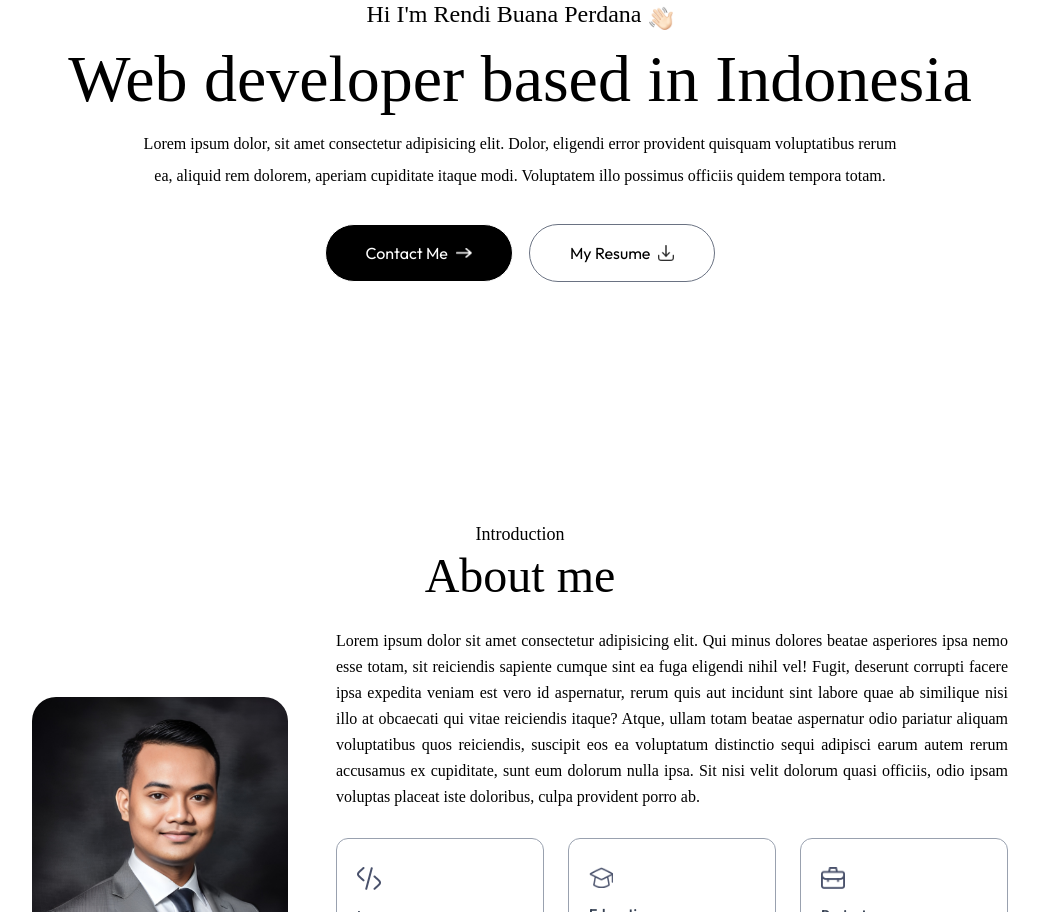
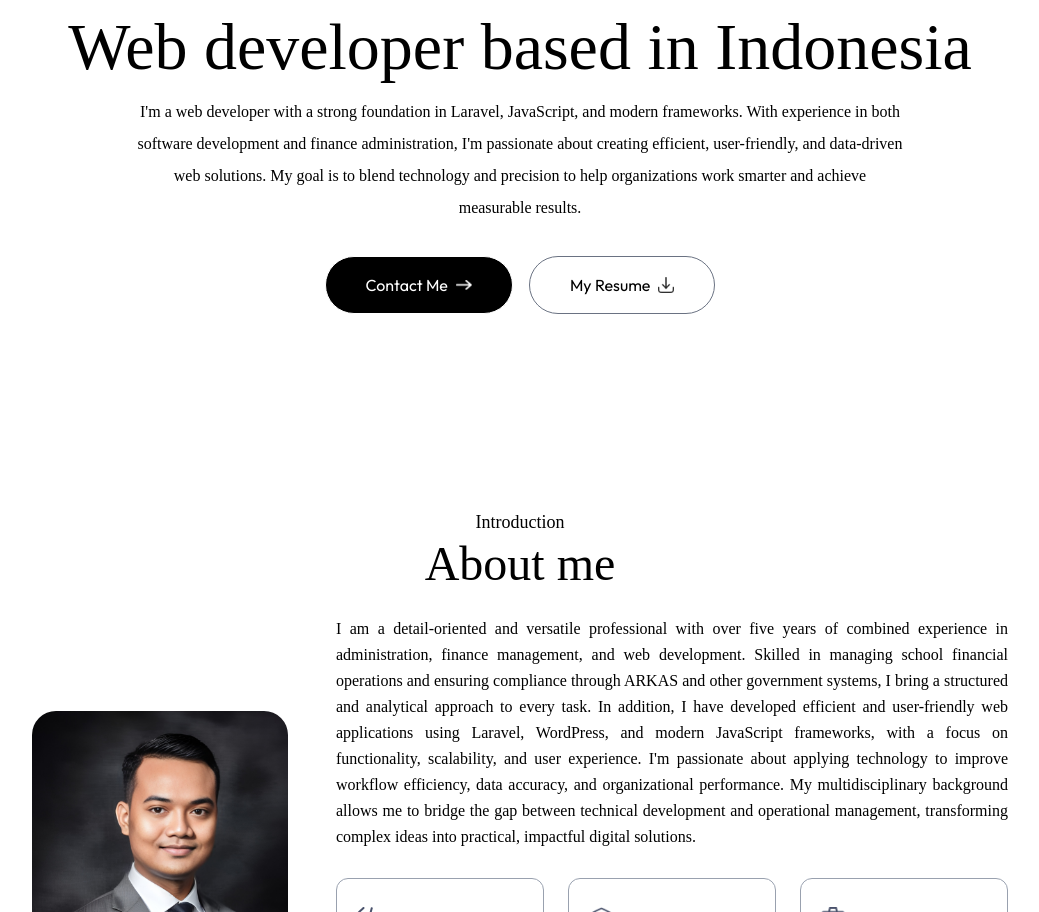
Before and after one commit to rendybp/my-portfolio, a Next.js app: page / in a window 1280 px wide. Shown: the part 360-1272 px from the top of the page, without its empty margins (120-1159 px from the left). Built offline with nearby package versions, Linux system fonts and the light colour scheme; a web font is replaced by a local one.

Commit message:
editing content on header and about me section

```diff
--- a/app/components/About.jsx
+++ b/app/components/About.jsx
@@ -26,7 +26,7 @@ const About = ({isDarkMode}) => {
         initial={{opacity: 0}}
         whileInView={{opacity: 1}}
         transition={{duration: 1}}
-        id='about' className='w-full px-6 lg:px-8 py-10 scroll-mt-20'>
+        id='about' className='w-full px-6 lg:px-8 py-7 2xl:py-10 scroll-mt-20'>
             <div className='mx-auto max-w-6xl'>
                 <motion.h4
                 initial={{opacity: 0, y:-20}}
@@ -43,7 +43,7 @@ const About = ({isDarkMode}) => {
                 initial={{opacity: 0}}
                 whileInView={{opacity: 1}}
                 transition={{duration: 0.8}}
-                className='flex flex-col lg:flex-row items-center justify-center gap-8 lg:gap-12 2xl:gap-20 my-8 lg:my-7 2xl:my-16'>
+                className='flex flex-col lg:flex-row items-center justify-center gap-8 lg:gap-12 2xl:gap-20 my-8 lg:my-7 2xl:my-10'>
                     <motion.div
                     initial={{opacity: 0, scale: 0.9}}
                     whileInView={{opacity: 1, scale: 1}}
@@ -57,7 +57,7 @@ const About = ({isDarkMode}) => {
                     transition={{duration: 0.6, delay:0.8}}
                     className='flex-1 max-w-2xl'>
                         <p className='mb-6 lg:mb-7 2xl:mb-10 font-ovo text-justify leading-relaxed 2xl:leading-loose'>
-                            Lorem ipsum dolor sit amet consectetur adipisicing elit. Qui minus dolores beatae asperiores ipsa nemo esse totam, sit reiciendis sapiente cumque sint ea fuga eligendi nihil vel! Fugit, deserunt corrupti facere ipsa expedita veniam est vero id aspernatur, rerum quis aut incidunt sint labore quae ab similique nisi illo at obcaecati qui vitae reiciendis itaque? Atque, ullam totam beatae aspernatur odio pariatur aliquam voluptatibus quos reiciendis, suscipit eos ea voluptatum distinctio sequi adipisci earum autem rerum accusamus ex cupiditate, sunt eum dolorum nulla ipsa. Sit nisi velit dolorum quasi officiis, odio ipsam voluptas placeat iste doloribus, culpa provident porro ab.
+                            I am a detail-oriented and versatile professional with over five years of combined experience in administration, finance management, and web development. Skilled in managing school financial operations and ensuring compliance through ARKAS and other government systems, I bring a structured and analytical approach to every task. In addition, I have developed efficient and user-friendly web applications using Laravel, WordPress, and modern JavaScript frameworks, with a focus on functionality, scalability, and user experience. I'm passionate about applying technology to improve workflow efficiency, data accuracy, and organizational performance. My multidisciplinary background allows me to bridge the gap between technical development and operational management, transforming complex ideas into practical, impactful digital solutions.
                         </p>
 
                         <motion.ul
--- a/app/components/Footer.jsx
+++ b/app/components/Footer.jsx
@@ -18,7 +18,7 @@ const Footer = ({isDarkMode}) => {
                 <ul className='flex items-center gap-10 justify-center mt-4 sm:mt-0'>
                     <li><a target='_blank' href="https://github.com/rendybp">Github</a></li>
                     <li><a target='_blank' href="https://instagram.com/rend.bp">Instagram</a></li>
-                    <li><a target='_blank' href="https://linkedin.com/in/rendibp-56b388258">Linkedin</a></li>
+                    <li><a target='_blank' href="https://linkedin.com/in/rendi-buana-perdana/">Linkedin</a></li>
                 </ul>
             </div>
         </div>
--- a/app/components/Header.jsx
+++ b/app/components/Header.jsx
@@ -32,7 +32,7 @@ const Header = () => {
             whileInView={{opacity: 1}}
             transition={{duration: 0.6, delay: 0.7}}
             className='max-w-3xl mx-auto font-ovo'>
-                Lorem ipsum dolor, sit amet consectetur adipisicing elit. Dolor, eligendi error provident quisquam voluptatibus rerum ea, aliquid rem dolorem, aperiam cupiditate itaque modi. Voluptatem illo possimus officiis quidem tempora totam.
+                I'm a web developer with a strong foundation in Laravel, JavaScript, and modern frameworks. With experience in both software development and finance administration, I'm passionate about creating efficient, user-friendly, and data-driven web solutions. My goal is to blend technology and precision to help organizations work smarter and achieve measurable results.
             </motion.p>
 
             <div className='flex flex-col sm:flex-row items-center gap-4 mt-4'>
@@ -45,7 +45,7 @@ const Header = () => {
                 initial={{y:30, opacity: 0}}
                 whileInView={{y: 0, opacity: 1}}
                 transition={{duration: 0.6, delay: 1.2}}
-                href="/sample-resume.pdf" download className='px-10 py-3 border rounded-full border-gray-500 flex items-center gap-2 bg-white dark:text-black'>My Resume <Image src={assets.download_icon} alt='' className='w-4'/></motion.a>
+                href="/resume-rendi.pdf" download className='px-10 py-3 border rounded-full border-gray-500 flex items-center gap-2 bg-white dark:text-black'>My Resume <Image src={assets.download_icon} alt='' className='w-4'/></motion.a>
             </div>
         </div>
     )
--- a/app/components/Work.jsx
+++ b/app/components/Work.jsx
@@ -76,7 +76,7 @@ const Work = ({isDarkMode}) => {
                 initial={{opacity: 0}}
                 whileInView={{opacity: 1}}
                 transition={{delay:1.1, duration:0.5}}
-                target="_blank" href="https://linkedin.com/in/rendibp-56b388258" className='w-max flex items-center justify-center gap-2 text-gray-700 border-[0.5px] border-gray-700 rounded-full px-10 py-3 mx-auto my-20 hover:bg-lightHover duration-500 dark:text-white dark:border-white dark:hover:bg-darkHover'>
+                target="_blank" href="https://linkedin.com/in/rendi-buana-perdana/" className='w-max flex items-center justify-center gap-2 text-gray-700 border-[0.5px] border-gray-700 rounded-full px-10 py-3 mx-auto my-20 hover:bg-lightHover duration-500 dark:text-white dark:border-white dark:hover:bg-darkHover'>
                     Show more <Image src={isDarkMode ? assets.right_arrow_bold_dark : assets.right_arrow_bold} alt='Right Arrow' className='w-4'/>
                 </motion.a>
             </div>
```
Also changed, not shown: 1 other file (tests, documents, lock files or other folders).
